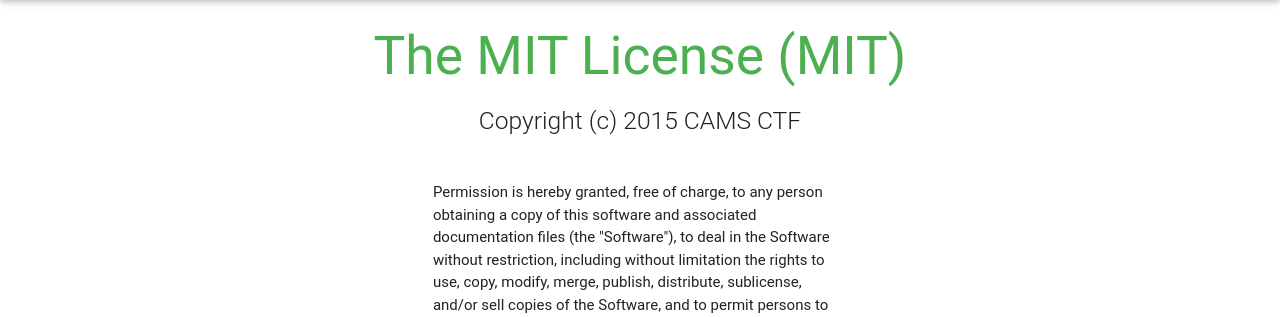
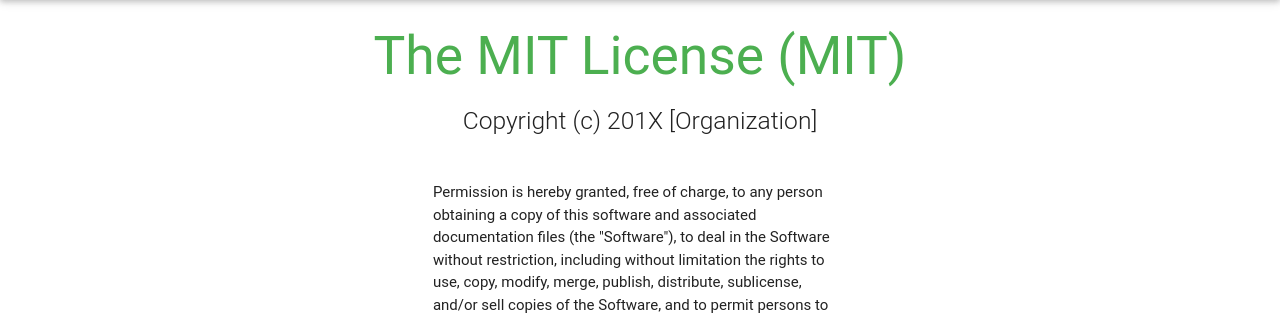
Before and after one commit to bobbyluig/cctf-platform, a Django app: page /license/ in a window 1280 px wide. Shown: the part 64-381 px from the top of the page. Run offline with Django 3.2, Linux system fonts and the light colour scheme; some libraries are stand-ins or nearby versions; some web fonts are replaced.

Commit message:
Generalized License.HTML

```diff
--- a/ctf/templates/license.html
+++ b/ctf/templates/license.html
@@ -1,12 +1,12 @@
 {% extends "base.html" %}
 
-{% block title %}License - CCTF{% endblock %}
+{% block title %}License - CTF{% endblock %}
 
 {% block main %}
 		<main>
 			<div class="container">
 				<h2 class="center green-text">The MIT License (MIT)</h2>
-				<h5 class="center light">Copyright (c) 2015 CAMS CTF</h5>
+				<h5 class="center light">Copyright (c) 201X [Organization]</h5>
 				<br>
 				<div class="row">
 					<div class="col s12 m8 offset-m2 l6 offset-l3">
```
